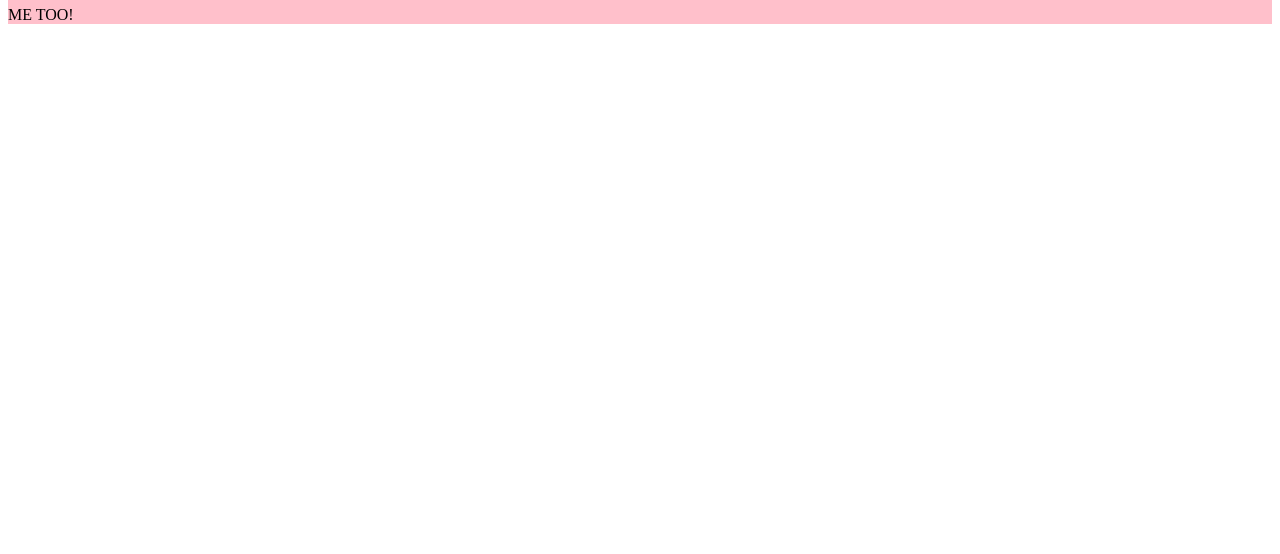
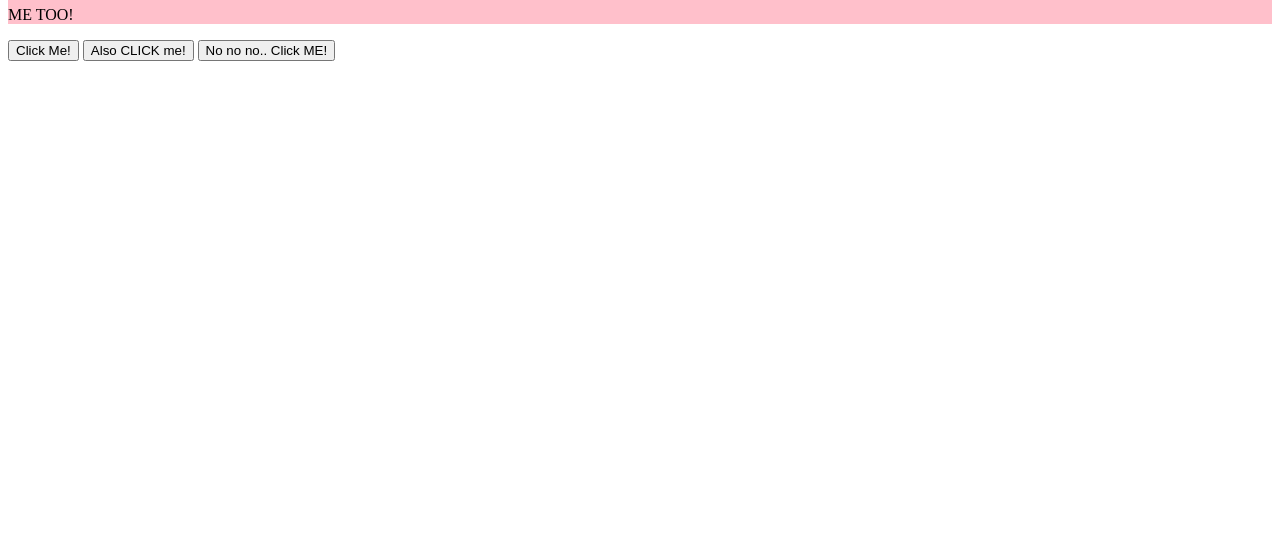
Before and after one commit to fullstackraven/javascript-playground, a plain HTML site: page index.html in a window 1280 px wide. Shown: the part 246-800 px from the top of the page. Drawn offline with Linux system fonts and the light colour scheme.

Commit message:
Add btn's for onclick & eventlistener

```diff
--- a/index.html
+++ b/index.html
@@ -12,6 +12,19 @@
     </h1>
     <div id="container"></div>
 
+    <button onclick="alert('Hello World!')">Click Me!</button>
+    <!-- Method 1-->
+    <!-- This solution is less than ideal because we’re cluttering our HTML with JavaScript.
+        Also, we can only have 1 “onclick” event per element.-->
+
+    <button id="btn">Also CLICK me!</button>
+    <!-- Method 2-->
+    <!-- This is a little better. We’ve moved the JS out of the HTML and into a JS file, but we still have the problem that a DOM element can only have 1 “onclick” property.-->
+
+    <button id="bttn">No no no.. Click ME!</button>
+    <!-- Method 3-->
+    <!-- Now, we maintain separation of concerns, and we also allow multiple event listeners if the need arises. Method 3 is much more flexible and powerful, though it is a bit more complex to set up.-->
+
     <script src="script.js"></script>
 </body>
 </html>
```
